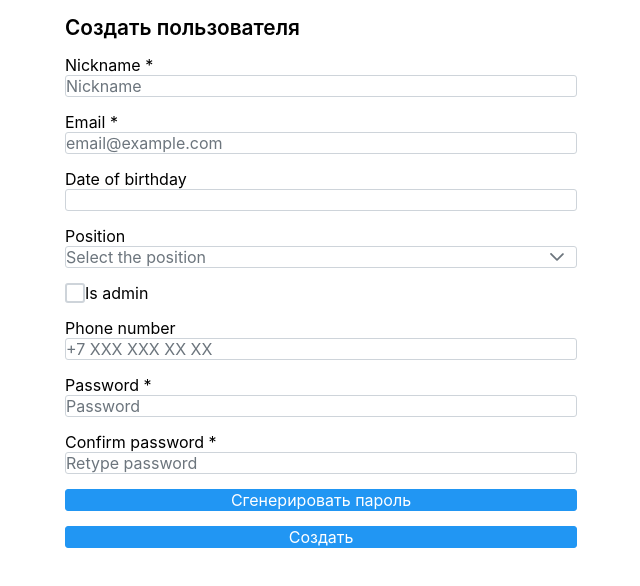
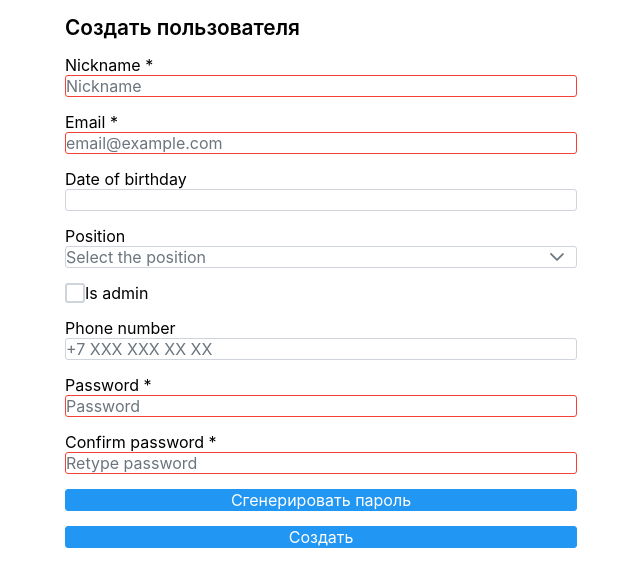
Before and after one commit to nerrevar/create-user, a Vue app: page / in a window 1280 px wide. Shown: the top 586 px of the page, without its empty margins (319-959 px from the left). Built offline with nearby package versions, Linux system fonts and the light colour scheme.

Commit message:
validation

```diff
--- a/package.json
+++ b/package.json
@@ -9,11 +9,14 @@
     "lint": "vue-cli-service lint"
   },
   "dependencies": {
+    "@vuelidate/core": "^2.0.0-alpha.28",
+    "@vuelidate/validators": "^2.0.0-alpha.23",
     "core-js": "^3.6.5",
     "primeflex": "^3.1.0",
     "primeicons": "^4.1.0",
     "primevue": "^3.8.1",
     "uuid": "^8.3.2",
+    "vee-validate": "^4.5.3",
     "vue": "^3.0.0",
     "vue-router": "^4.0.0-0",
     "vuex": "^4.0.0-0"
--- a/src/components/CreateUserForm.vue
+++ b/src/components/CreateUserForm.vue
@@ -23,14 +23,21 @@
       </label>
 
       <InputText
+        v-if="['text', 'email'].includes(item.type)"
         class="form__field"
-        v-if="['text', 'email'].includes(item.type)"
+        :class="{
+          'p-invalid': v$[item.formField]?.$invalid
+        }"
         :id="item.uuid"
         :placeholder="item.placeholder"
         v-model="formData[item.formField]"
       />
       <Calendar
         v-if="item.type === 'date'"
+        class="form__field"
+        :class="{
+          'p-invalid': v$[item.formField]?.$invalid
+        }"
         :id="item.uuid"
         :monthNavigator="true"
         :yearNavigator="true"
@@ -39,6 +46,10 @@
       />
       <Dropdown
         v-if="item.type === 'select'"
+        class="form__field"
+        :class="{
+          'p-invalid': v$[item.formField]?.$invalid
+        }"
         :id="item.uuid"
         :options="item.options"
         optionLabel="name"
@@ -48,6 +59,10 @@
       />
       <Checkbox
         v-if="item.type === 'checkbox'"
+        class="form__field"
+        :class="{
+          'p-invalid': v$[item.formField]?.$invalid
+        }"
         :id="item.uuid"
         :binary="true"
         :value="item.value"
@@ -68,6 +83,10 @@
       </label>
       <InputMask
         v-if="item.type === 'phone'"
+        class="form__field"
+        :class="{
+          'p-invalid': v$[item.formField]?.$invalid
+        }"
         :id="item.uuid"
         mask="+7 999 999 99 99"
         :placeholder="item.placeholder"
@@ -75,11 +94,24 @@
       />
       <Password
         v-if="item.type === 'password'"
+        class="form__field"
+        :class="{
+          'p-invalid': v$[item.formField]?.$invalid
+        }"
         :id="item.uuid"
         :placeholder="item.placeholder"
         v-model="formData[item.formField]"
         @change="formData[item.formField] = $event.data"
       />
+
+      <div
+        class="form__error"
+        style="color: var(--text-danger)"
+        v-for="(item, index) in v$[item.formField]?.$errors"
+        :key="index"
+      >
+        {{ item.$message }}
+      </div>
     </div>
     <slot />
     <Button
@@ -91,6 +123,7 @@
 
 <script lang="ts" setup>
 import { computed, defineProps, reactive } from 'vue'
+import useVuelidate, { ValidationArgs, ValidationRule } from '@vuelidate/core'
 
 export interface ISelectOption {
   name: string,
@@ -107,7 +140,8 @@
   options?: ISelectOption[],
   reference?: string[] | undefined,
   disabled?: boolean,
-  value?: string | number | boolean
+  value?: string | number | boolean,
+  validators?: { [key: string]: ValidationRule }
 }
 
 const props = defineProps<{
@@ -145,6 +179,17 @@
       default: throw new Error('Invalid form field type: ' + el.type)
     }
 })
+
+const rules = reactive(Object.fromEntries(
+  filteredFields.value
+    .filter(el => !!el.validators)
+    .map((el: IFormField) => [
+      el.formField,
+      el.validators
+    ])
+) as ValidationArgs)
+
+const v$ = useVuelidate(rules, formData)
 </script>
 
 <style lang="sass" scoped>
--- a/src/views/Home.vue
+++ b/src/views/Home.vue
@@ -4,6 +4,7 @@
     title="Создать пользователя"
     sendText="Создать"
     :fields="fields"
+    :validations="validations"
     @submit="sendForm"
   >
     <Button
@@ -15,6 +16,7 @@
 
 <script lang="ts" setup>
 import CreateUserForm, { IFormField } from '@/components/CreateUserForm.vue'
+import { required, email } from '@vuelidate/validators'
 import { v1 as uuid } from 'uuid'
 
 const fields: IFormField[] = [
@@ -24,7 +26,8 @@
     formField: 'nickname',
     label: 'Nickname',
     required: true,
-    placeholder: 'Nickname'
+    placeholder: 'Nickname',
+    validators: { required }
   },
   {
     type: 'email',
@@ -32,7 +35,8 @@
     formField: 'email',
     label: 'Email',
     required: true,
-    placeholder: 'email@example.com'
+    placeholder: 'email@example.com',
+    validators: { required, email }
   },
   {
     type: 'date',
@@ -103,7 +107,8 @@
     formField: 'password',
     label: 'Password',
     required: true,
-    placeholder: 'Password'
+    placeholder: 'Password',
+    validators: { required }
   },
   {
     type: 'password',
@@ -111,7 +116,8 @@
     formField: 'password_confirm',
     label: 'Confirm password',
     required: true,
-    placeholder: 'Retype password'
+    placeholder: 'Retype password',
+    validators: { required }
   }
 ]
 fields.forEach((el: IFormField) => {
@@ -121,7 +127,7 @@
         .map((el: string) =>
           fields.find((field: IFormField) => field.label === el)?.uuid
         )
-        .filter((el: string | undefined) => !!el)
+        .filter((el: string | undefined) => !!el) as string[] | undefined
 })
 
 const sendForm = async (data: { [key: string]: string }): Promise<void> => {
```
Also changed, not shown: 1 other file (tests, documents, lock files or other folders).
